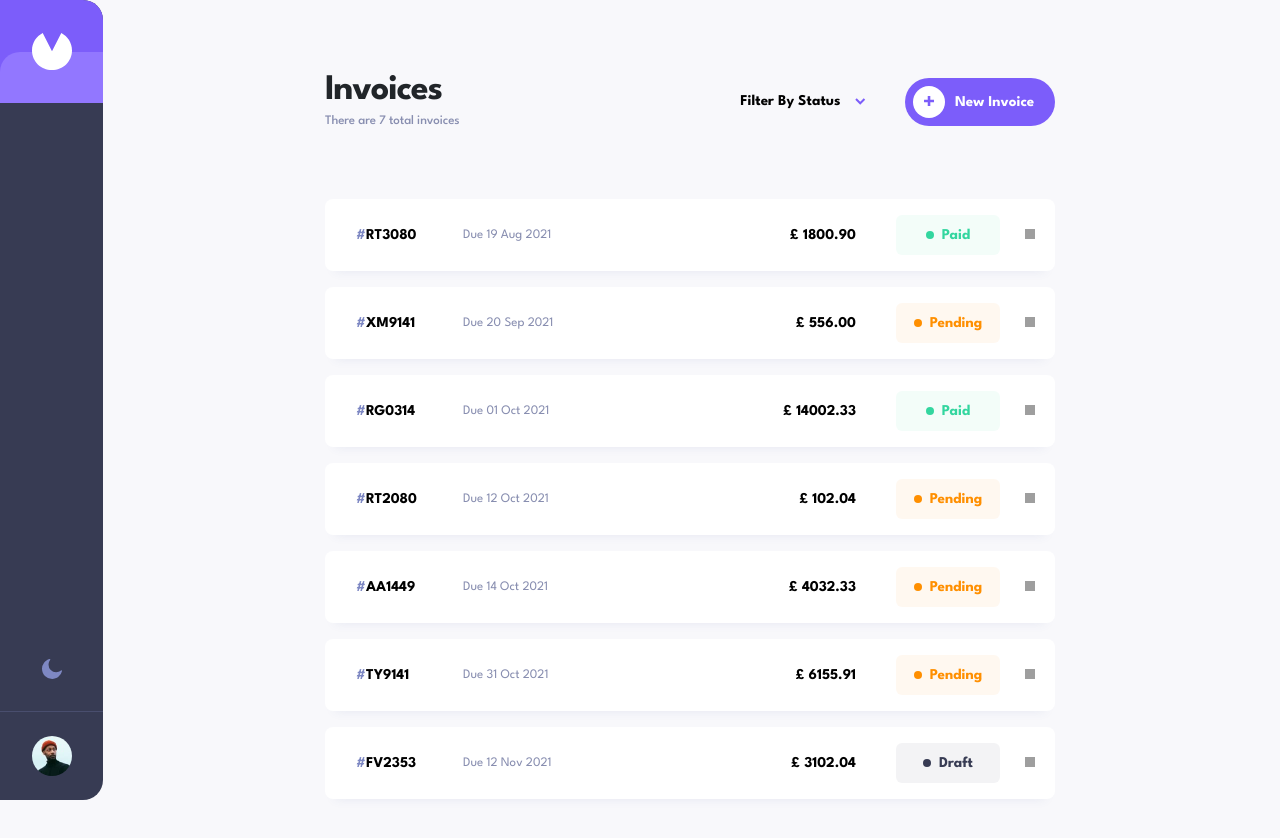
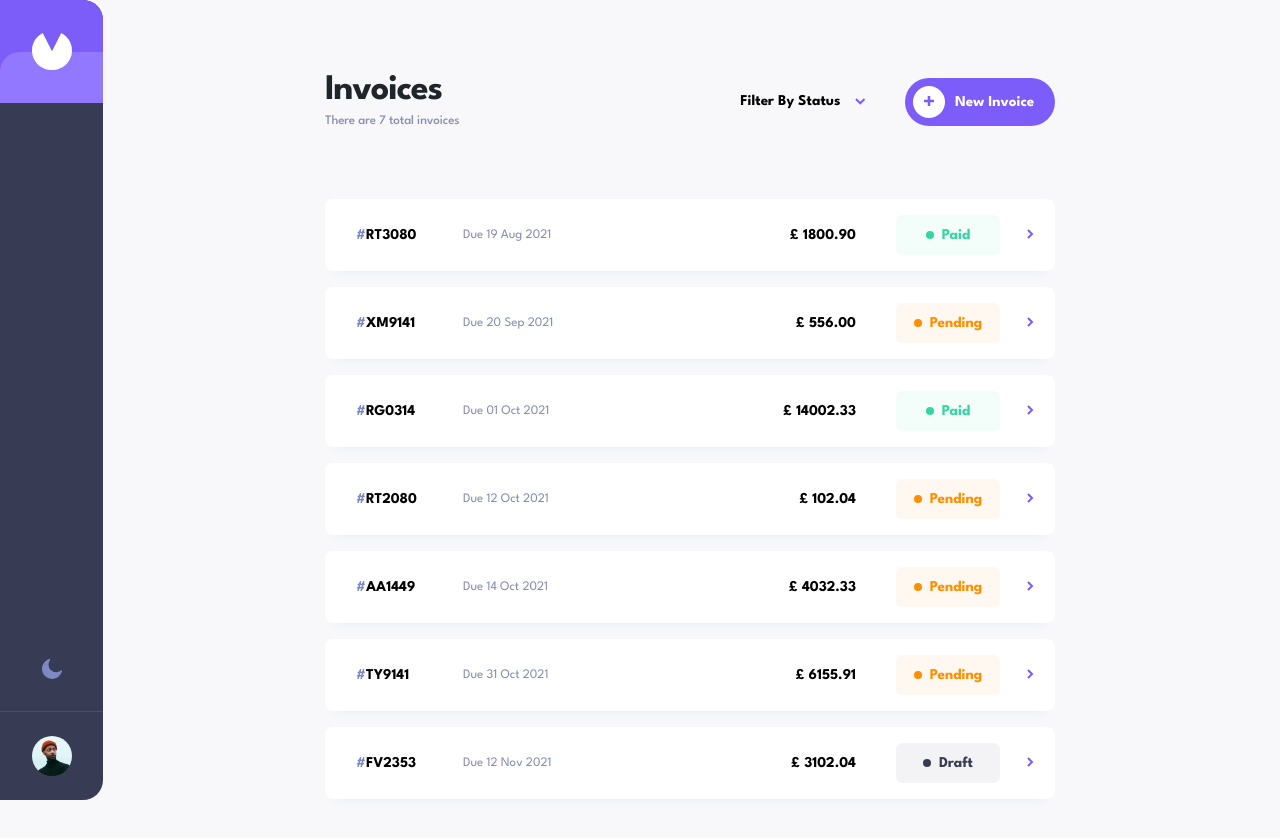
Before and after one commit to jownsu/invoice-app, a React (Vite) app: page / in a window 1280 px wide. Shown: the top 838 px of the page. Built offline with nearby package versions, Linux system fonts and the light colour scheme; grey boxes are pictures that could not be loaded.

Commit message:
fix on image path on link on read me

```diff
--- a/src/views/home/components/invoice_item/invoice_item.module.scss
+++ b/src/views/home/components/invoice_item/invoice_item.module.scss
@@ -119,7 +119,7 @@ $opacity_value: 0.0571;
             display: inline-block;
             height: 1rem;
             width: 1rem;
-            background: url("./images/icon-arrow-right.svg") no-repeat center;
+            background: url("/images/icon-arrow-right.svg") no-repeat center;
         }
 
         @media only screen and (max-width: $bp_phone){
```
Also changed, not shown: 1 other file (tests, documents, lock files or other folders).
